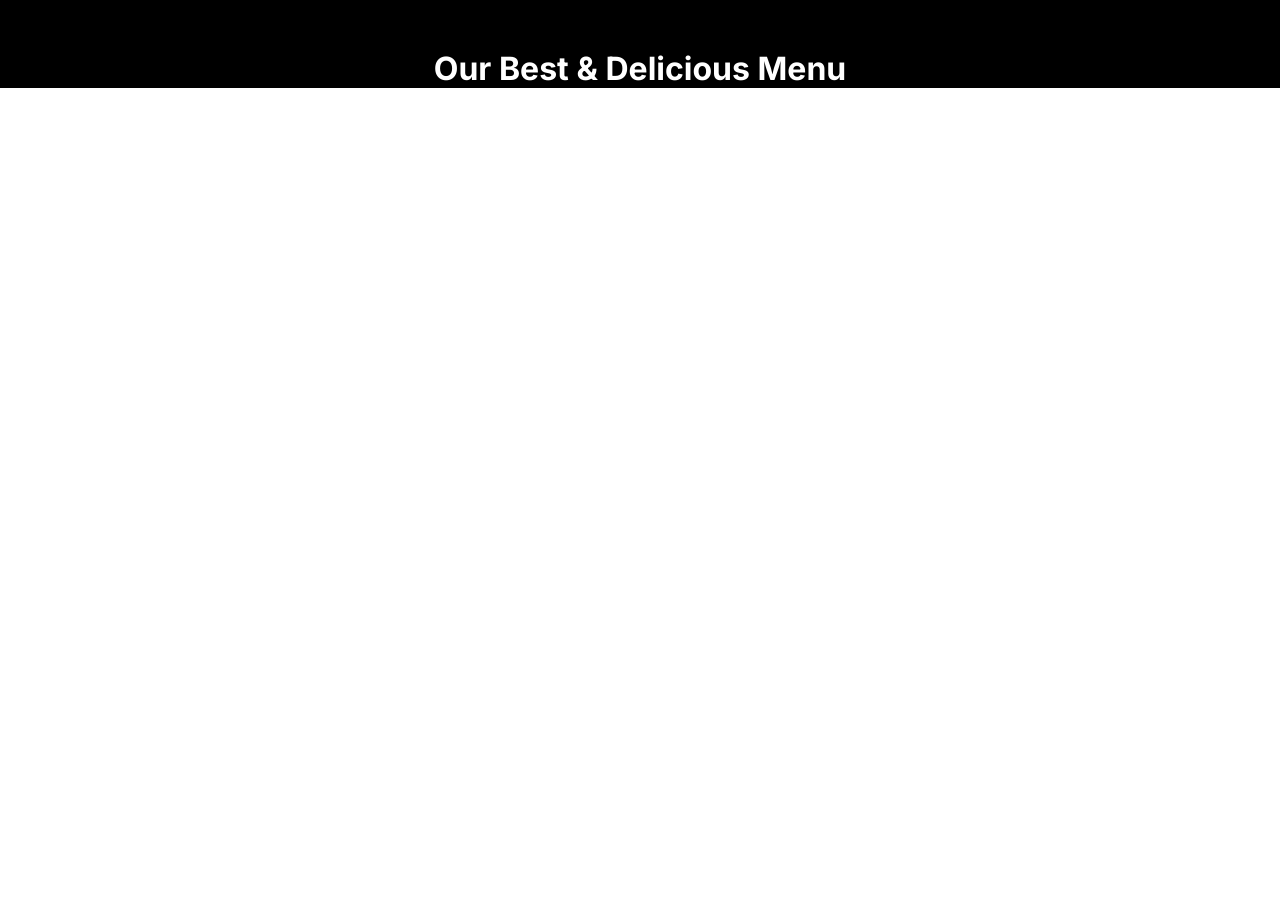
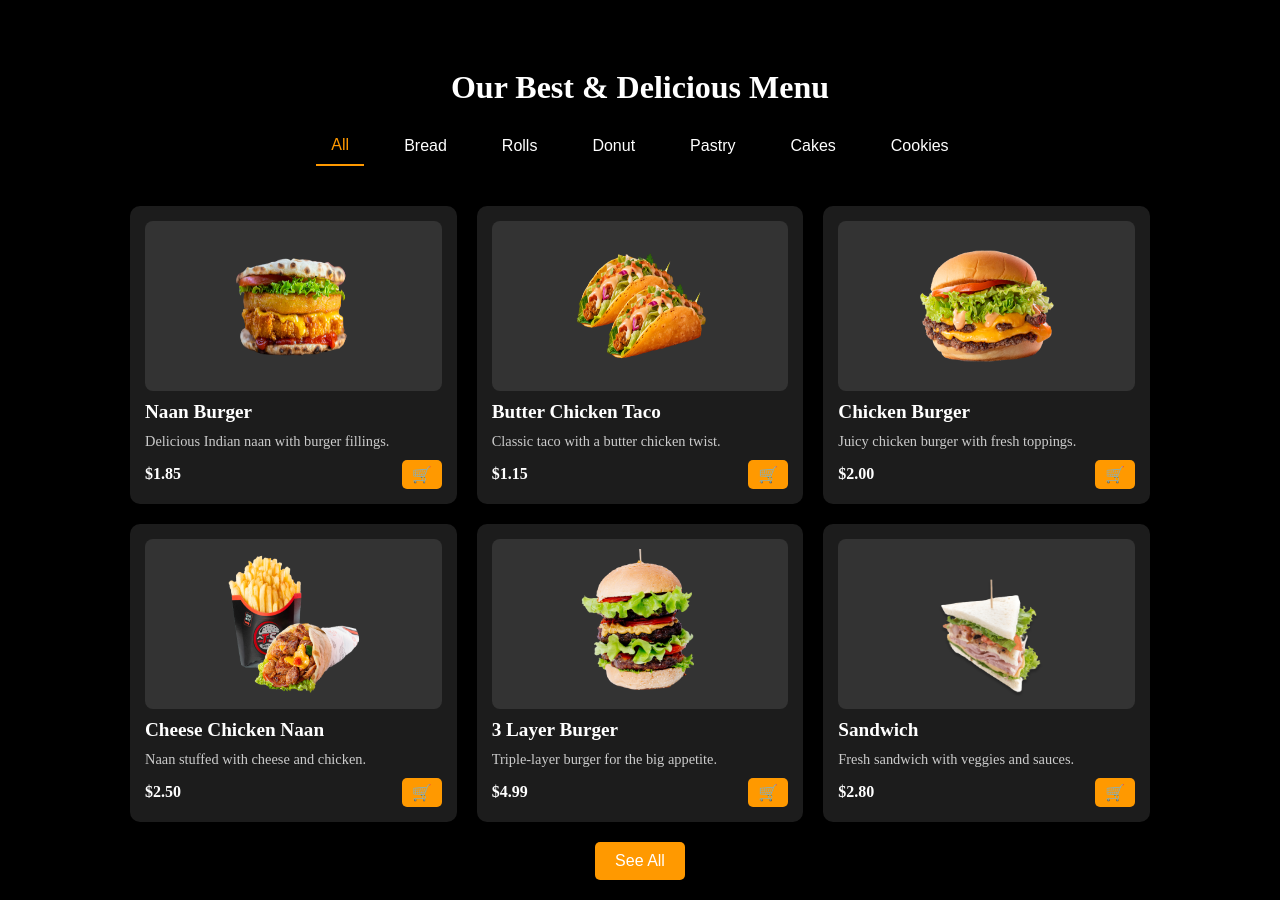
Before and after one commit to olimxon313/Foodi, a Next.js app: page / in a window 1280 px wide. Shown: the part 1860-2760 px from the top of the page. Before the commit the page ends 1948 px from the top, so only its background shows below. Built offline with nearby package versions, Linux system fonts and the light colour scheme.

Commit message:
ready menu style

```diff
--- a/app/Menu/index.jsx
+++ b/app/Menu/index.jsx
@@ -1,10 +1,43 @@
-import './menu.scss'
+import './menu.scss';
 
-export default function Menu() {
-    return (
-        <div className='menu-page-wrapper'>
-            <h1 className='title-menu'>Our Best & Delicious Menu</h1>
+const Menu = () => {
+  const menuItems = [
+    { title: "Naan Burger", price: "$1.85", description: "Delicious Indian naan with burger fillings.", id: 1, cotegory: "Bread", path :"/images/burger-1.png" },
+    { title: "Butter Chicken Taco", price: "$1.15", description: "Classic taco with a butter chicken twist.", id: 2, cotegory: "Rolls", path :"/images/burger-2.png" },
+    { title: "Chicken Burger", price: "$2.00", description: "Juicy chicken burger with fresh toppings.", id: 3, cotegory: "Donut", path :"/images/burger-5.png"},
+    { title: "Cheese Chicken Naan", price: "$2.50", description: "Naan stuffed with cheese and chicken.", id: 4, cotegory: "Pastry", path :"/images/burger-6.png"},
+    { title: "3 Layer Burger", price: "$4.99", description: "Triple-layer burger for the big appetite.", id: 5, cotegory: "Cakes" , path :"/images/burger-4.png"},
+    { title: "Sandwich", price: "$2.80", description: "Fresh sandwich with veggies and sauces.", id: 6, cotegory: "Cookies", path :"/images/burger-3.png" },
+  ];
 
-        </div>
-    )
-}
+  return (
+    <div className="menu">
+      <h2>Our Best & Delicious Menu</h2>
+      <div className="tabs">
+        {["All", "Bread", "Rolls", "Donut", "Pastry", "Cakes", "Cookies"].map((tab, index) => (
+          <button key={index} className={index === 0 ? "active" : ""}>
+            {tab}
+          </button>
+        ))}
+      </div>
+      <div className="grid">
+        {menuItems.map((item) => (
+          <div key={item.id} className="card">
+            <div className="image">
+            <img src={item.path}  />
+            </div>
+            <h3>{item.title}</h3>
+            <p>{item.description}</p>
+            <div className="footer">
+              <span>{item.price}</span>
+              <button className="cart">🛒</button>
+            </div>
+          </div>
+        ))}
+      </div>
+      <button className="see-all">See All</button>
+    </div>
+  );
+};
+
+export default Menu;
--- a/app/Menu/menu.scss
+++ b/app/Menu/menu.scss
@@ -1,22 +1,118 @@
+.menu {
+  text-align: center;
+  color: #fff;
+  padding: 20px 130px 20px 130px;
+  background-color: #000;
 
-.menu-page-wrapper{
-    background-color: #000000;
-    color: white;
-    text-align: center;
-    font-family: "Inter", sans-serif;
-    font-optical-sizing: auto;
+  h2 {
+    font-size: 2rem;
+    margin-bottom: 20px;
+  }
 
+  .tabs {
+    display: flex;
+    justify-content: center;
+    gap: 25px;
+    margin-bottom: 20px;
+    margin-top: 20px;
+    button {
+      background: none;
+      color: #fff;
+      border: none;
+      padding: 10px 15px;
+      cursor: pointer;
+      font-size: 1rem;
+      transition: color 0.3s;
 
+      &.active {
+        color: #f90;
+        border-bottom: 2px solid #f90;
+      }
 
+      &:hover {
+        color: #f90;
+      }
+    }
+  }
+
+  .grid {
+    margin-top: 40px;
+    display: grid;
+    grid-template-columns: 1fr 1fr 1fr;
+    gap: 20px;
+    margin-bottom: 20px;
+
+    .card {
+      background: #1c1c1c;
+      padding: 15px;
+      border-radius: 10px;
+      text-align: left;
+      transition: transform 0.3s, box-shadow 0.3s;
+      &:hover {
+        transform: translateY(-5px);
+        box-shadow: 0 4px 15px rgba(255, 255, 255, 0.2);
+      }
+
+      .image {
+        width: 100%;
+        background: #333;
+        height: 170px;
+        border-radius: 8px;
+        margin-bottom: 10px;
+        text-align: center;
+        padding-top: 10px;
+        img{
+          width: 150px;
+          height: 150px;
+        }
+      }
+
+      h3 {
+        font-size: 1.2rem;
+        margin: 0 0 10px;
+      }
+
+      p {
+        font-size: 0.9rem;
+        color: #ccc;
+        margin-bottom: 10px;
+      }
+
+      .footer {
+        display: flex;
+        justify-content: space-between;
+        align-items: center;
+
+        span {
+          font-size: 1rem;
+          font-weight: bold;
+        }
+
+        .cart {
+          background: #f90;
+          border: none;
+          color: #fff;
+          padding: 5px 10px;
+          border-radius: 5px;
+          cursor: pointer;
+          font-size: 1rem;
+        }
+      }
+    }
+  }
+
+  .see-all {
+    background: #f90;
+    border: none;
+    color: #fff;
+    padding: 10px 20px;
+    font-size: 1rem;
+    border-radius: 5px;
+    cursor: pointer;
+    transition: background 0.3s;
+
+    &:hover {
+      background: #ffb347;
+    }
+  }
 }
-
-//$small: 600px;
-// $medium: 950px;
-// $large: 1200px;
-// $x-large: 1350px;
-// $xx-large: 1525px;
-
-// @media (max-width: $x-large) {}
-// @media (max-width: $large) {}
-// @media (max-width: $medium) {}
-// @media (max-width: $small) {}
--- a/app/about/about.scss
+++ b/app/about/about.scss
@@ -59,28 +59,27 @@ html {
         }
     }
 
-    // Медиа-запросы для мобильной версии
     @media (max-width: 950px) {
         div {
-            flex-direction: column; // Элементы располагаются вертикально
+            flex-direction: column;
             gap: 20px;
 
             .text {
                 padding: 20px;
-                text-align: center; // Текст по центру для мобильной версии
+                text-align: center;
             }
 
             .video {
-                padding: 0; // Убираем отступы
+                padding: 0;
             }
         }
 
         h1 {
-            font-size: 28px; // Уменьшение размера заголовка
+            font-size: 28px;
         }
 
         p {
-            font-size: 16px; // Уменьшение шрифта параграфа
+            font-size: 16px;
         }
     }
 }
```
Also changed, not shown: public/images/burger-5.png (added), public/images/burger-6.png (added).
